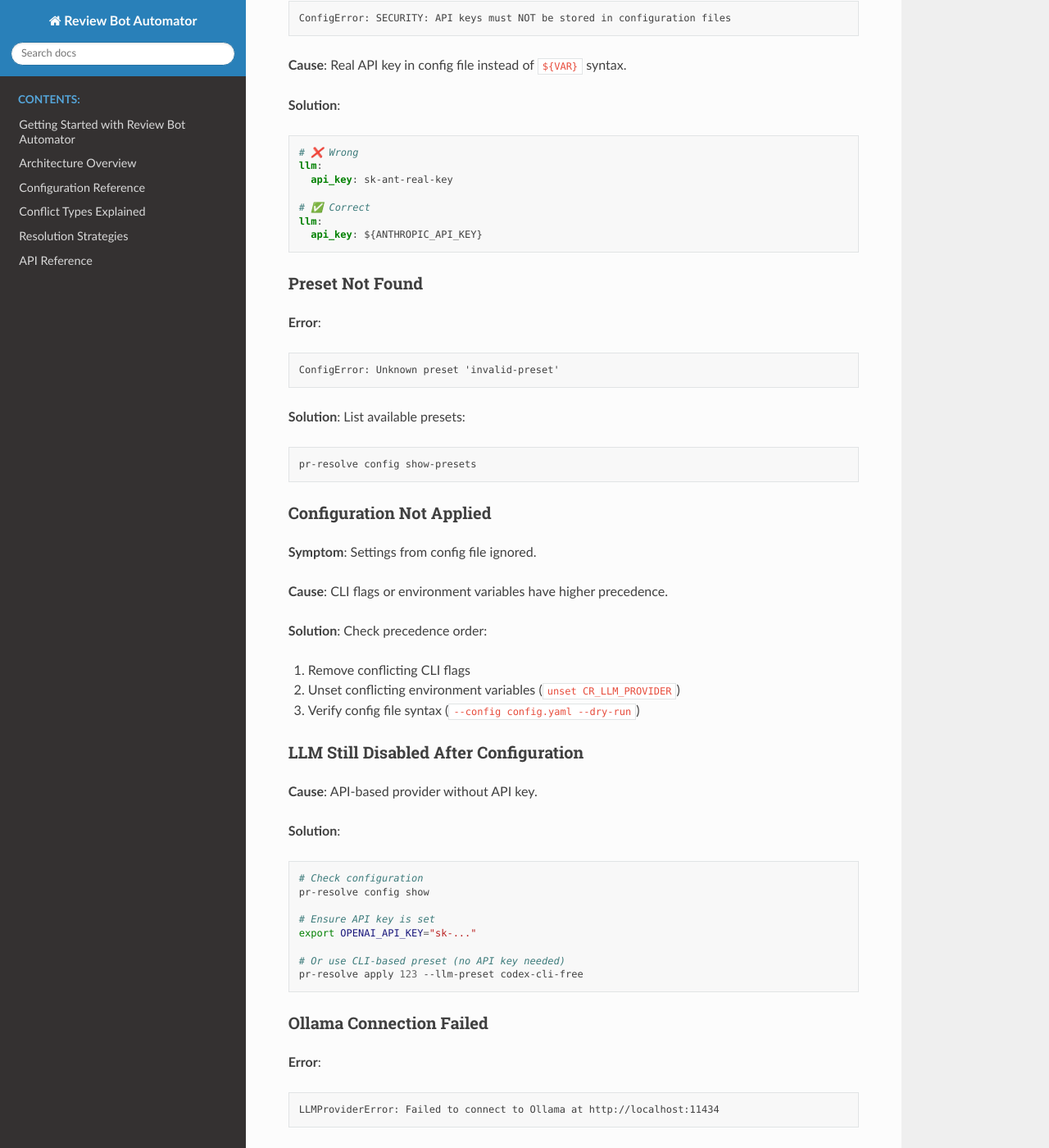
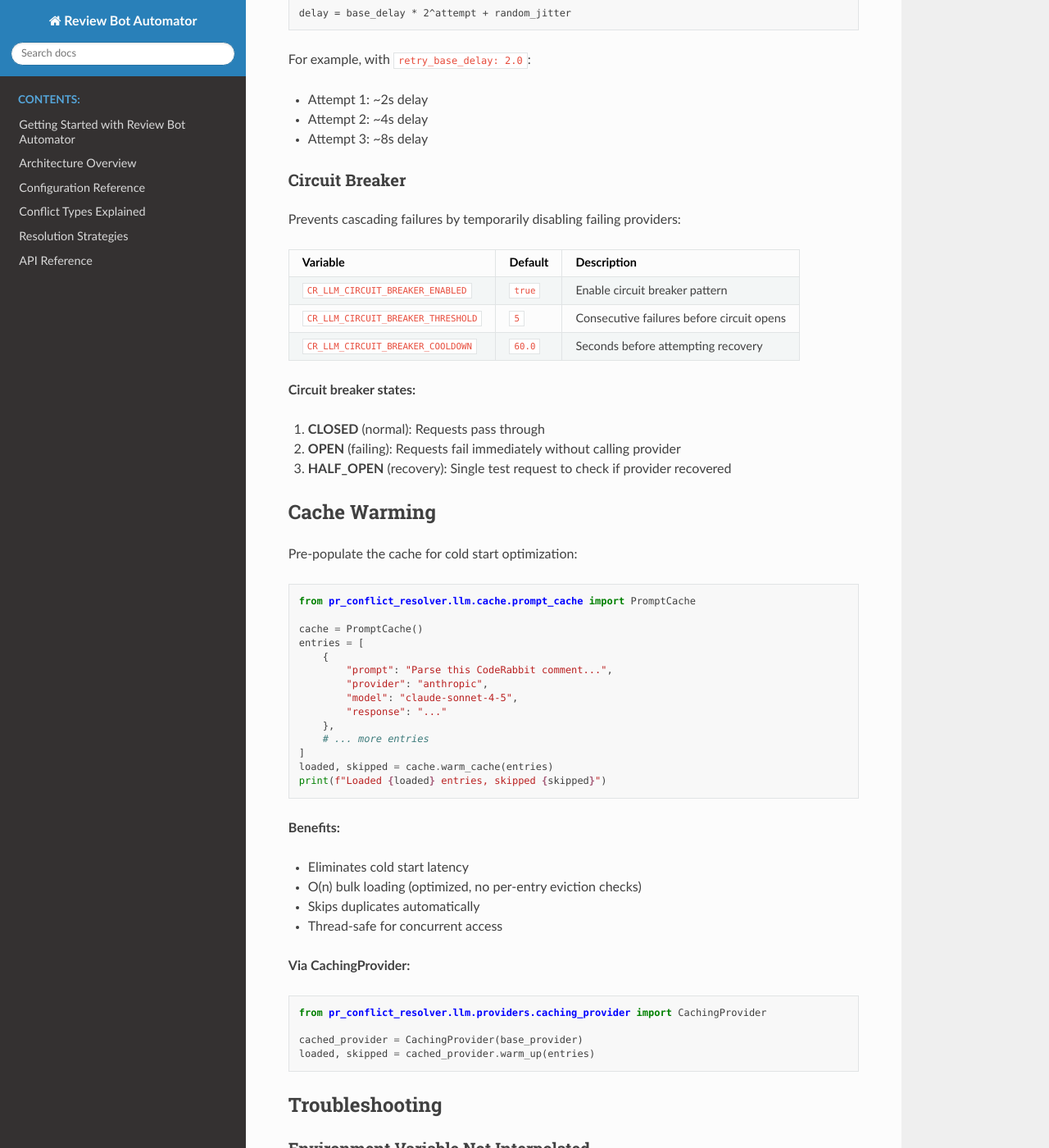
Before and after one commit to VirtualAgentics/coderabbit-conflict-resolver, a Sphinx documentation site: the page built from docs/llm-configuration.md, in a window 1280 px wide and 1400 px high, scrolled down 14989 px. Shown: the whole window at 82% size. Built offline with Sphinx 7.4.7 and the Read the Docs theme 3.1.0, drawn with Linux system fonts in a browser that asks for light colours; pages that are not in the unit, such as notebooks, are missing from menus; some of the changed text lies outside the part shown.

Commit message:
docs: update documentation for Phase 5 completion
- Mark Phase 5 (Issue #119) as COMPLETE in README and ROADMAP
- Add Phase 5 features to CHANGELOG (retry, cache warming, fsync, etc.)
- Document new environment variables in .env.example:
  - CR_LLM_CONFIDENCE_THRESHOLD
  - CR_LLM_RETRY_ON_RATE_LIMIT, CR_LLM_RETRY_MAX_ATTEMPTS, CR_LLM_RETRY_BASE_DELAY
  - CR_LLM_CIRCUIT_BREAKER_ENABLED, CR_LLM_CIRCUIT_BREAKER_THRESHOLD, CR_LLM_CIRCUIT_BREAKER_COOLDOWN
- Add Retry & Resilience and Cache Warming sections to docs/llm-configuration.md
- Update docs/configuration.md env vars table with retry settings
- Update Phase 6 progress to ~90% complete
- Update milestone progress to ~95% complete

🤖 Generated with [Claude Code](https://claude.com/claude-code)

Co-Authored-By: Claude <noreply@anthropic.com>

````diff
--- a/docs/llm-configuration.md
+++ b/docs/llm-configuration.md
@@ -709,6 +709,92 @@ pr-resolve apply 123 --config prod.yaml
 
 ```
 
+## Retry & Resilience Configuration
+
+### Rate Limit Retry (Phase 5)
+
+Configure automatic retry behavior for rate limit and transient errors:
+
+| Variable | Default | Description |
+|----------|---------|-------------|
+| `CR_LLM_RETRY_ON_RATE_LIMIT` | `true` | Enable retry on rate limit errors |
+| `CR_LLM_RETRY_MAX_ATTEMPTS` | `3` | Maximum retry attempts (>=1) |
+| `CR_LLM_RETRY_BASE_DELAY` | `2.0` | Base delay in seconds for exponential backoff |
+
+**Example YAML configuration:**
+
+```yaml
+llm:
+  retry_on_rate_limit: true
+  retry_max_attempts: 5
+  retry_base_delay: 3.0
+```
+
+**Exponential backoff formula:**
+
+```text
+delay = base_delay * 2^attempt + random_jitter
+```
+
+For example, with `retry_base_delay: 2.0`:
+
+* Attempt 1: ~2s delay
+* Attempt 2: ~4s delay
+* Attempt 3: ~8s delay
+
+### Circuit Breaker
+
+Prevents cascading failures by temporarily disabling failing providers:
+
+| Variable | Default | Description |
+|----------|---------|-------------|
+| `CR_LLM_CIRCUIT_BREAKER_ENABLED` | `true` | Enable circuit breaker pattern |
+| `CR_LLM_CIRCUIT_BREAKER_THRESHOLD` | `5` | Consecutive failures before circuit opens |
+| `CR_LLM_CIRCUIT_BREAKER_COOLDOWN` | `60.0` | Seconds before attempting recovery |
+
+**Circuit breaker states:**
+
+1. **CLOSED** (normal): Requests pass through
+2. **OPEN** (failing): Requests fail immediately without calling provider
+3. **HALF_OPEN** (recovery): Single test request to check if provider recovered
+
+## Cache Warming
+
+Pre-populate the cache for cold start optimization:
+
+```python
+from pr_conflict_resolver.llm.cache.prompt_cache import PromptCache
+
+cache = PromptCache()
+entries = [
+    {
+        "prompt": "Parse this CodeRabbit comment...",
+        "provider": "anthropic",
+        "model": "claude-sonnet-4-5",
+        "response": "..."
+    },
+    # ... more entries
+]
+loaded, skipped = cache.warm_cache(entries)
+print(f"Loaded {loaded} entries, skipped {skipped}")
+```
+
+**Benefits:**
+
+* Eliminates cold start latency
+* O(n) bulk loading (optimized, no per-entry eviction checks)
+* Skips duplicates automatically
+* Thread-safe for concurrent access
+
+**Via CachingProvider:**
+
+```python
+from pr_conflict_resolver.llm.providers.caching_provider import CachingProvider
+
+cached_provider = CachingProvider(base_provider)
+loaded, skipped = cached_provider.warm_up(entries)
+```
+
 ## Troubleshooting
 
 ### Environment Variable Not Interpolated
````
Also changed, not shown: CHANGELOG.md (+24 -1 lines), README.md (+7 -3 lines), docs/configuration.md (+8 -1 lines), docs/planning/ROADMAP.md (+7 -2 lines), 1 other file.
